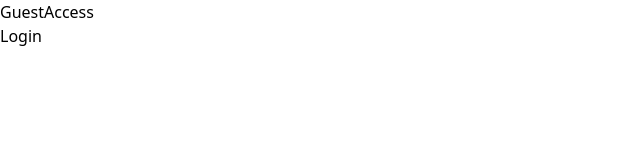
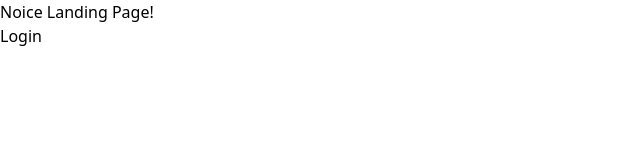
Before and after one commit to shamimbinnur/noteitt, a React (Create React App) app: page / in a window 1280 px wide. Shown: the top 160 px of the page, without its empty margins (0-640 px from the left). Built offline with nearby package versions, Linux system fonts and the light colour scheme; a web font is replaced by a local one.

Commit message:
Noice landing page

```diff
--- a/src/pages/Landing.tsx
+++ b/src/pages/Landing.tsx
@@ -1,27 +1,27 @@
 import React from 'react'
 import { useSelector } from 'react-redux'
-import { Navigate, useNavigate } from 'react-router-dom'
+import { Navigate } from 'react-router-dom'
+import supabase from '../config/supabaseClient'
 import { RootState } from '../store/store'
 
 const Landing = () => {
-  const { user }  =  useSelector((state: RootState) => state.user)
 
-  const navigate = useNavigate()
-  const handleLogin = () => {
-    console.log("login")
-    navigate('/login')
+  const { user }  =  useSelector((state: RootState) => state.user);
+
+  const signInWithGoogle = async ()=> {
+
+     await supabase.auth.signInWithOAuth({ provider: 'google', })
+
   }
 
-  if (user) return <Navigate to="/login" />
+  if ( user ) return <Navigate to="/app" />
 
   return (
     <div>
-      <div>
-        GuestAccess
-      </div>
-      <button onClick={handleLogin}>Login</button>
+      <h1> Noice Landing Page! </h1>
+      <button onClick={signInWithGoogle}>Login</button>
     </div>
   )
 }
 
-export default Landing
+export default Landing;
```
